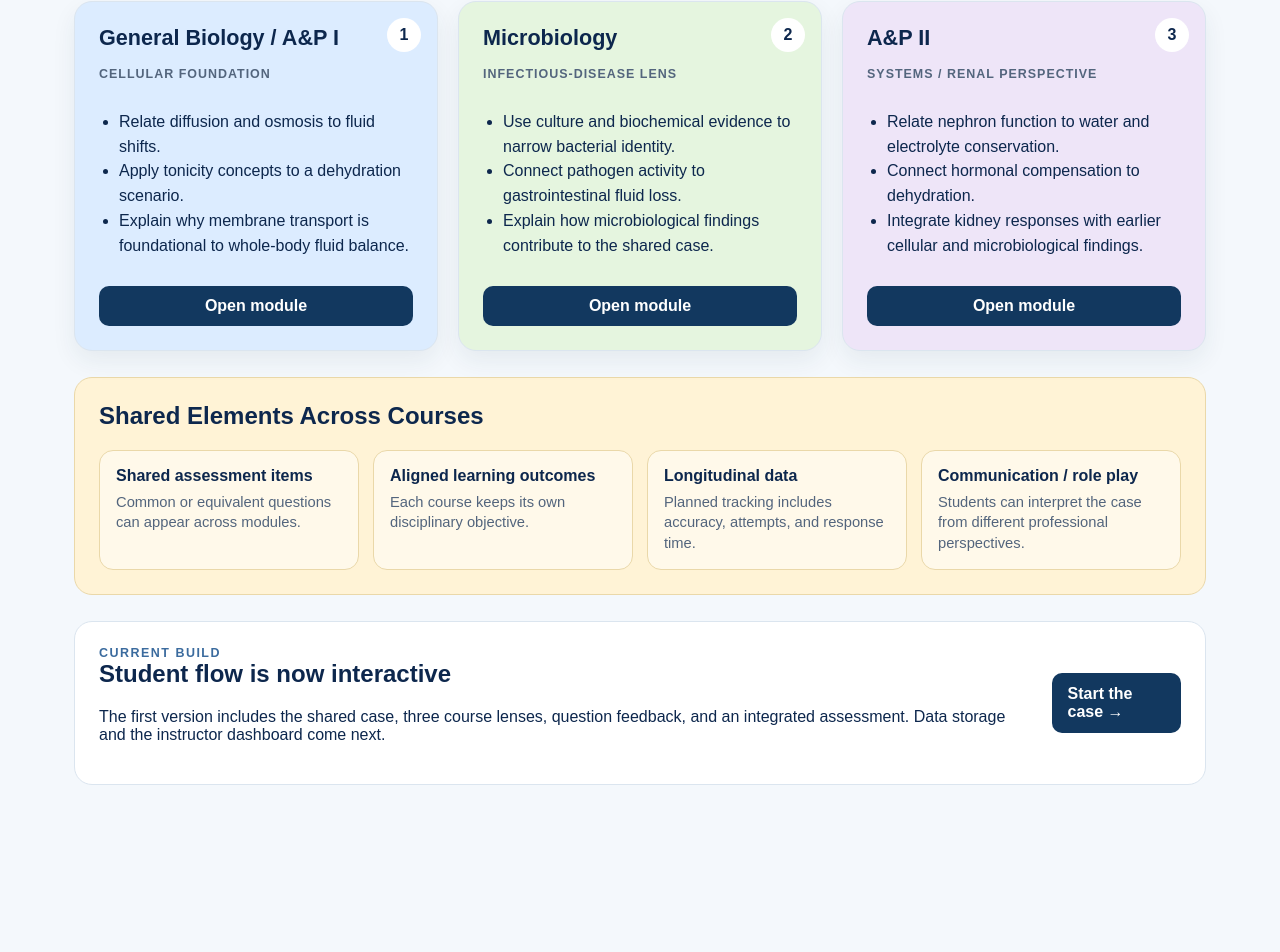
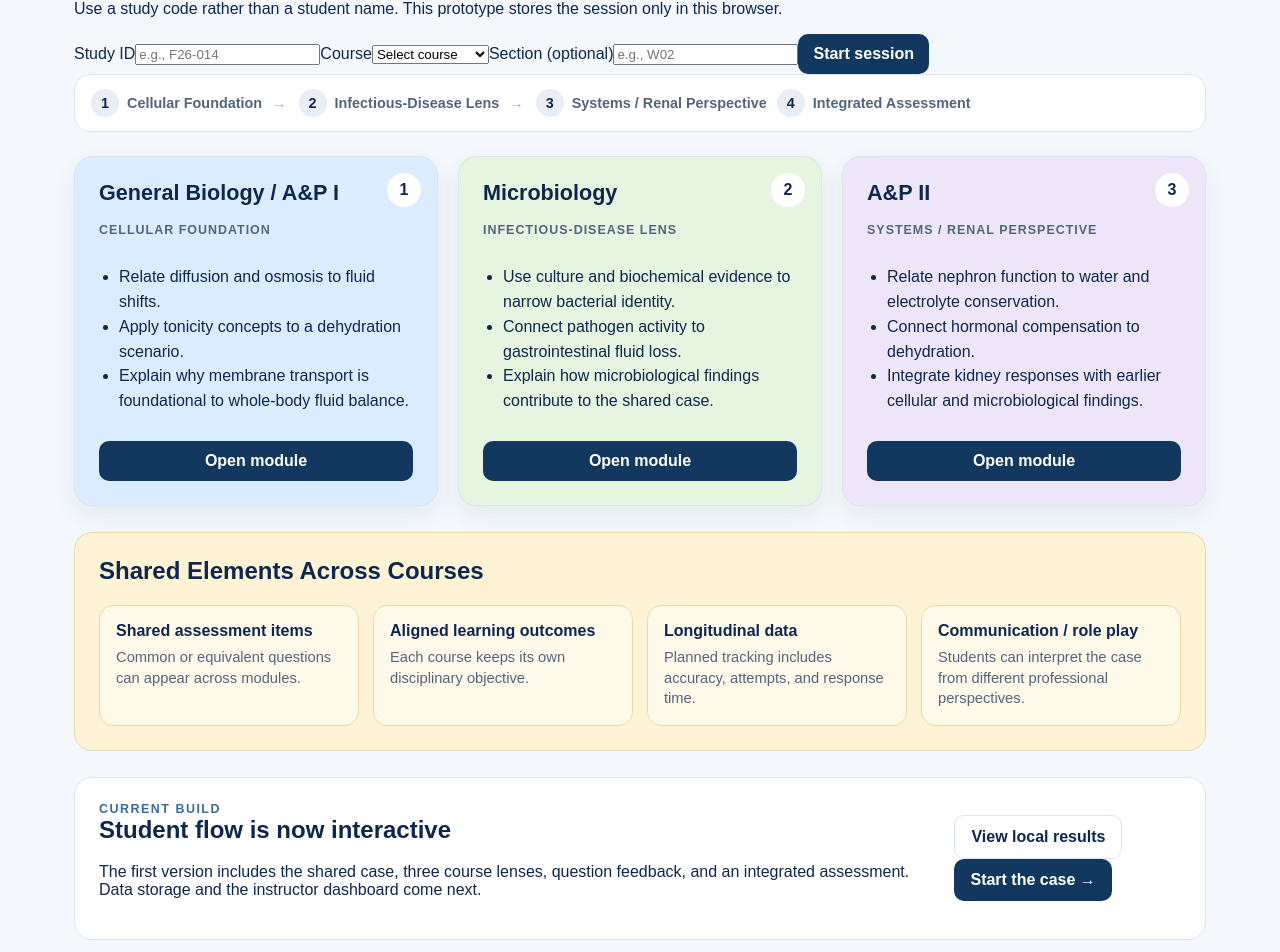
Before and after one commit to Pyn777/lesson-study-case-app, a Next.js app: page / in a window 1280 px wide. Shown: the part 529-1481 px from the top of the page. Before the commit the page ends 1386 px from the top, so only its background shows below. Built offline with nearby package versions, Linux system fonts and the light colour scheme.

Commit message:
Add study session and local results link

```diff
--- a/app/page.js
+++ b/app/page.js
@@ -1,4 +1,5 @@
 import Link from "next/link";
+import StudySession from "../components/StudySession";
 import { modules, sharedCase } from "../data/caseData";
 
 const moduleEntries = Object.entries(modules).sort(
@@ -27,6 +28,8 @@ export default function HomePage() {
           <span>Introduce early, revisit across courses, deepen understanding.</span>
         </div>
       </section>
+
+      <StudySession />
 
       <section className="progressStrip" aria-label="Course progression">
         {moduleEntries.map(([slug, module], index) => (
@@ -90,9 +93,12 @@ export default function HomePage() {
             dashboard come next.
           </p>
         </div>
-        <Link href="/module/cellular-foundation" className="primaryLink">
-          Start the case →
-        </Link>
+        <div className="buttonRow">
+          <Link href="/results" className="secondaryLink">View local results</Link>
+          <Link href="/module/cellular-foundation" className="primaryLink">
+            Start the case →
+          </Link>
+        </div>
       </section>
     </main>
   );
```
